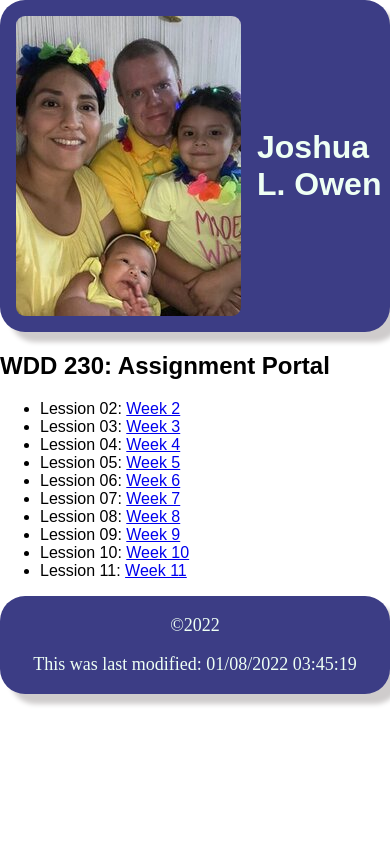
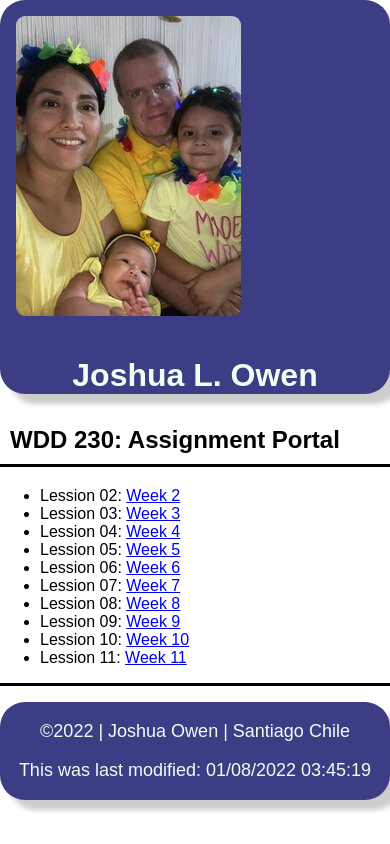
Before and after one commit to joshowen04/wdd230, a plain HTML site: page index.html in a window 390 px wide. Drawn offline with Linux system fonts and the light colour scheme.

Commit message:
verified, description,footer, title

```diff
--- a/css/styles.css
+++ b/css/styles.css
@@ -2,11 +2,9 @@
     --main-bg-color: rgb(60, 61, 133);
     --main-txt-color: rgb(238, 255, 244);
 }
-main{
+
+body{
     font-family: sans-serif;
-
-}
-body{
     max-width: 600px;
     margin:auto
 }
@@ -25,10 +23,12 @@ h1 {
 
     background-color: var(--main-bg-color);
     color:var(--main-txt-color);
-}
-.header-name {
     align-self: center;
     justify-self:center;
+}
+h2 {
+    padding:10px;
+    border-bottom:solid;
 }
 
 footer{
@@ -40,3 +40,14 @@ footer{
     padding: 1px;
     font-size: large;
 }
+
+ul{
+    padding-bottom:1em;
+    border-bottom:solid;
+}
+
+@media screen and (max-width: 500px) {
+    header {
+        display:block;
+    }
+  }
--- a/index.html
+++ b/index.html
@@ -4,20 +4,17 @@
     <meta charset="UTF-8" />
     <meta http-equiv="X-UA-Compatible" content="IE=edge" />
     <meta name="viewport" content="width=device-width, initial-scale=1.0" />
-    <meta name="description" content="">
-    <title>WDD230 Joshua Owen Home</title>
+    <meta name="A link to all of the weekly assignments for Joshua Owen" content="">
+    <title>WDD230 Joshua Owen | Assignment Portal | Home</title>
     <link rel="stylesheet" href="css/styles.css" />
     <script defer src="js/dates.js"></script>
   </head>
-  <main>
   <body>
     <header>
-        <img
-          src="images/rsz_joshowenfamily.jpg"
-          alt="Joshua's Family Photo"
-        />
-        <h1 class="header-name">Joshua L. Owen</h1>
+      <img src="images/rsz_joshowenfamily.jpg" alt="Joshua's Family Photo"/>
+      <h1>Joshua L. Owen</h1>
     </header>
+    <main>
       <h2>WDD 230: Assignment Portal</h2>
       <ul>
         <li>Lession 02: <a href="#">Week 2</a></li>
@@ -31,11 +28,11 @@
         <li>Lession 10: <a href="#">Week 10</a></li>
         <li>Lession 11: <a href="#">Week 11</a></li>
       </ul>
-      </p>
-    </body>
     </main>
     <footer>
-    <p id="copywriteyear">&copy</p>
+      <p id="copywriteyear">&copy;</p>
       <p id="lastmod"></p>
     </footer>
+
+  </body>
 </html>
--- a/js/dates.js
+++ b/js/dates.js
@@ -3,6 +3,6 @@ const copywriteyear = document.querySelector('#copywriteyear');
 const d = new Date();
 const year = d.getFullYear();
 
-copywriteyear.textContent += year
+copywriteyear.textContent += `${year} | Joshua Owen | Santiago Chile`
 lastmod.textContent = `This was last modified: ${document.lastModified}`;
 /*lastmod.innerHTML = */
```
Lines whose indentation alone changed are shown as unchanged.
